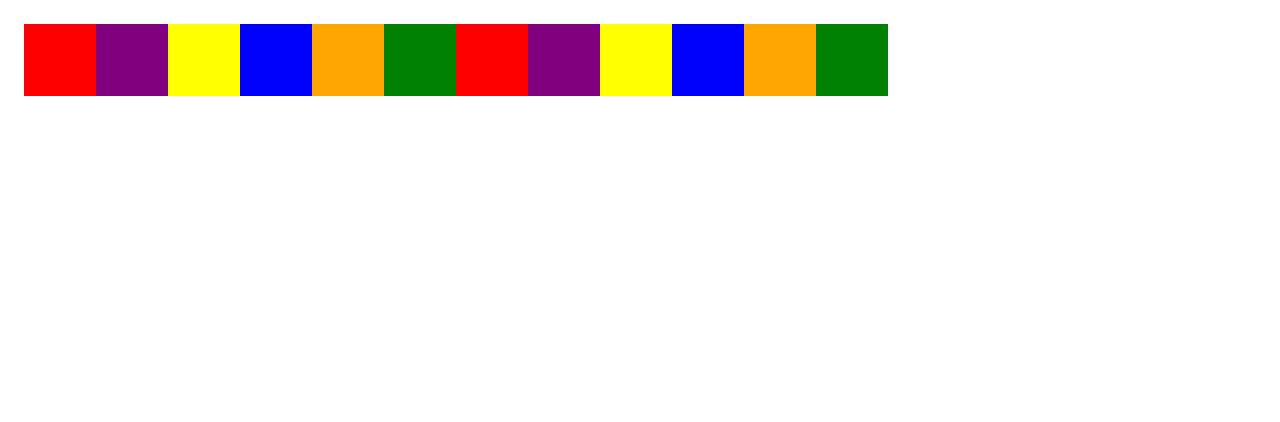
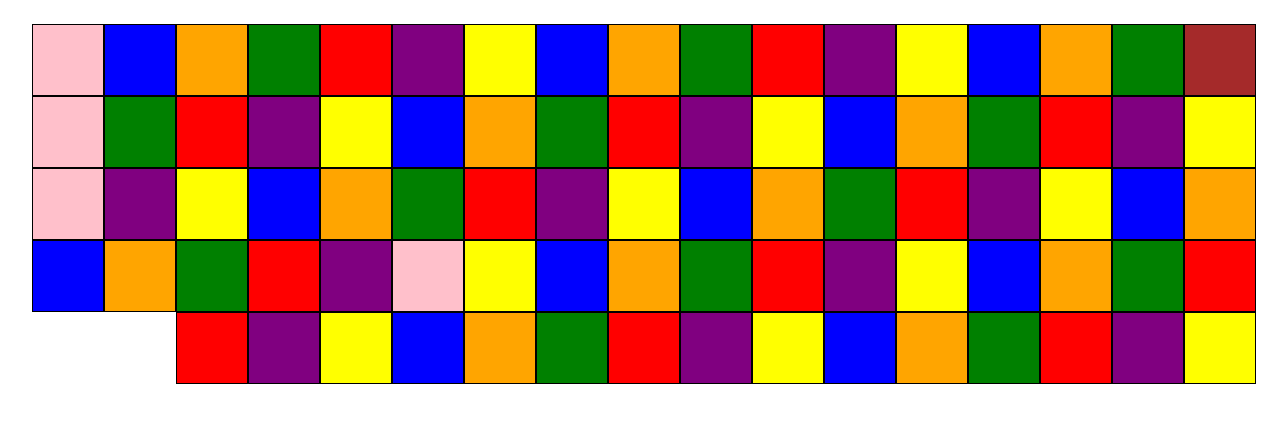
Before and after one commit to darrownet/bitcoin-road, a React app: page / in a window 1280 px wide. Shown: the top 422 px of the page. Built offline with nearby package versions, Linux system fonts and the light colour scheme.

Commit message:
added shuffled card deck

```diff
--- a/src/components/game/_game.scss
+++ b/src/components/game/_game.scss
@@ -1,8 +1,9 @@
 .game {
   display: flex;
-  flex-direction: column;
   .space-section {
     display: flex;
+    flex-direction: row-reverse;
+    flex-wrap: wrap;
   }
   .sec1 {}
   .sec2 {
@@ -12,5 +13,7 @@
   .space {
     width: 72px;
     height: 72px;
+    box-sizing: border-box;
+    border: 1px solid black;
   }
 }
--- a/src/components/game/game.tsx
+++ b/src/components/game/game.tsx
@@ -1,23 +1,38 @@
 import {FC} from "react";
+import {shuffleArray} from "../../core/utils/shuffleArray"
 
-import {gameBoard} from "../../core/bitcoin_road_gameboard_model"
+import {cards, gameBoard} from "../../core/bitcoin_road_gameboard_model"
+import {Colors, Card} from "../../core/typings/Cards";
 
 type GameProps = {}
 
-const pieceSections = {
-  sec1: [...gameBoard.spaces].slice(0, 12),
-  sec2: [...gameBoard.spaces].slice(12, 15),
-}
+const cardDeck:Card[] = [];
+const cardColors: Colors[] = Object.keys(cards) as Colors[];
+cardColors.forEach((color:Colors) => {
+  console.log(cards[color]);
+  const singleCount: number = cards[color].single;
+  const doubleCount: number = cards[color].double;
+  for(let i: number = 1; i <= singleCount; i++) {
+    cardDeck.push({color, spaces: 1});
+  }
+  for(let i: number = 1; i <= doubleCount; i++) {
+    cardDeck.push({color, spaces: 2});
+  }
+});
+const shuffledDeck = shuffleArray(cardDeck);
+
+console.log(shuffledDeck);
+
 
 const Game: FC<GameProps> = () => {
   return (
       <div className="game">
         <div className="space-section">
-          {pieceSections.sec1.map((space, index) => {
+          {gameBoard.spaces.map((space, index) => {
             return (
                 <div key={index} className="space" style={{background: space.color}}></div>
             );
-          })}
+          }).reverse()}
         </div>
       </div>
   );
--- a/src/core/bitcoin_road_gameboard_model.ts
+++ b/src/core/bitcoin_road_gameboard_model.ts
@@ -1,3 +1,5 @@
+import {Cards} from "./typings/Cards";
+
 export const gameBoard = {
 	spaces: [
 		{type:"normal", color:"red"},
@@ -65,7 +67,7 @@ export const gameBoard = {
 		{type: "normal", color: "green"},
 		{type: "normal", color: "red"},
 		{type: "normal", color: "purple"},
-		{type: "normal", color: "yelllow"},
+		{type: "normal", color: "yellow"},
 		{type: "special", color: "pink"},
 		{type: "normal", color: "blue"},
 		{type: "normal", color: "orange"},
@@ -82,7 +84,7 @@ export const gameBoard = {
 		{type: "normal", color: "blue"},
 		{type: "normal", color: "orange"},
 		{type: "normal", color: "green"},
-		{type: "final", color: "rainbow"}
+		{type: "final", color: "brown"}
 		]
 }
 
@@ -105,7 +107,7 @@ export const players = [
 	{color:"blue"}
 ]
 
-export const cards = {
+export const cards:Cards = {
 	red: {
 		double: 3,
 		single: 4
--- /dev/null
+++ b/src/core/typings/Cards.ts
@@ -0,0 +1,41 @@
+export enum Colors {
+  red = 'red',
+  purple = 'purple',
+  yellow = 'yellow',
+  blue = 'blue',
+  orange = 'orange',
+  green = 'green',
+}
+
+export enum CardType {
+  single = 'single',
+  double = 'double'
+}
+
+export type CardColors = {
+  red: string,
+  purple: string,
+  yellow: string,
+  blue: string,
+  orange: string,
+  green: string
+}
+
+export type CardKinds = {
+  single: number,
+  double: number
+}
+
+export type Cards = {
+  red: CardKinds,
+  purple: CardKinds,
+  yellow: CardKinds,
+  blue: CardKinds,
+  orange: CardKinds,
+  green: CardKinds
+}
+
+export type Card = {
+  color: Colors,
+  spaces: number
+}
--- /dev/null
+++ b/src/core/utils/shuffleArray.ts
@@ -0,0 +1,22 @@
+export function shuffleArray(array: any[], size?: number) {
+  let nativeFloor = Math.floor, nativeRandom = Math.random;
+
+  function baseRandom(lower: number, upper: number) {
+    return lower + nativeFloor(nativeRandom() * (upper - lower + 1));
+  }
+
+  let index = -1,
+      length = array.length,
+      lastIndex = length - 1;
+
+  size = size === undefined ? length : size;
+  while (++index < size) {
+    let rand = baseRandom(index, lastIndex),
+        value = array[rand];
+
+    array[rand] = array[index];
+    array[index] = value;
+  }
+  array.length = size;
+  return array;
+}
```
Also changed, not shown: src/core/typings/globals.d.ts (line endings or trailing spaces).
